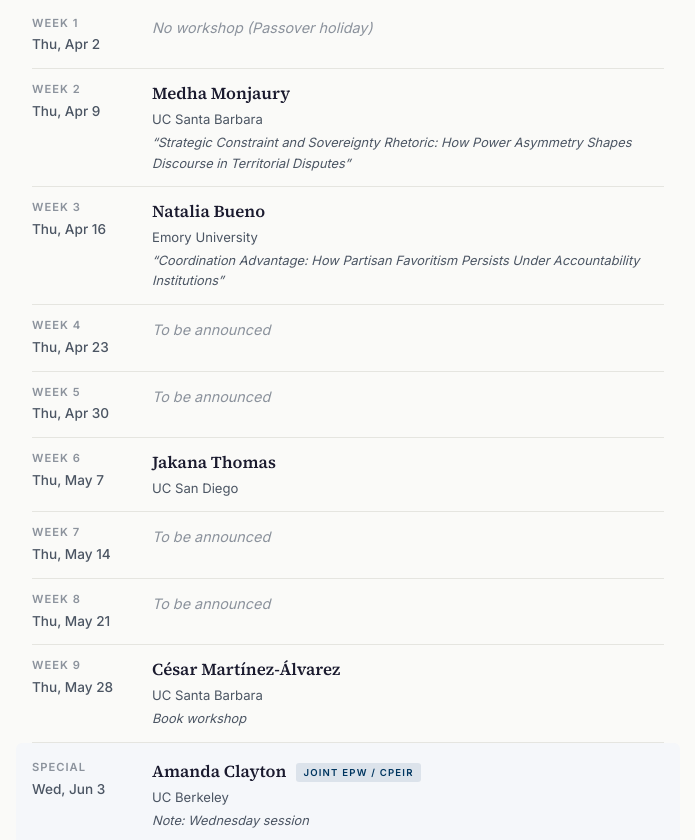
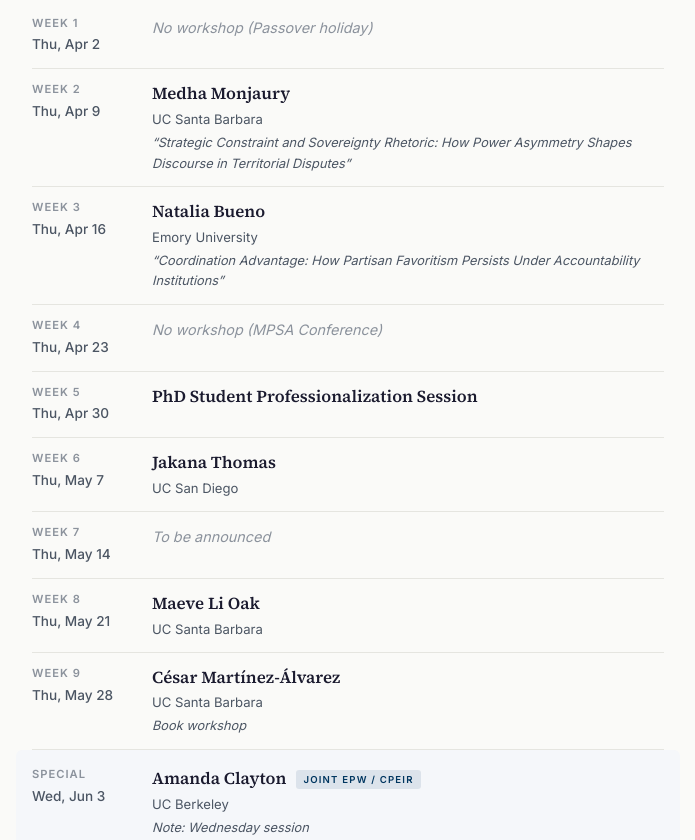
Before and after one commit to wgnomikos/cpeir, a plain HTML site: page index.html in a window 1280 px wide. Shown: the part 349-1189 px from the top of the page, without its empty margins (292-987 px from the left). Drawn offline with Linux system fonts and the light colour scheme.

Commit message:
Update Spring 2026 schedule: MPSA week, professionalization, Maeve Li Oak
- Apr 23: No workshop (MPSA Conference)
- Apr 30: PhD Student Professionalization Session
- May 21: Maeve Li Oak (UCSB)

```diff
--- a/index.html
+++ b/index.html
@@ -360,17 +360,17 @@
                     Thu, Apr 23
                 </div>
                 <div class="session-content">
-                    <span class="speaker-name">To be announced</span>
+                    <span class="speaker-name">No workshop (MPSA Conference)</span>
                 </div>
             </div>
 
-            <div class="session session-tbd">
+            <div class="session">
                 <div class="session-date">
                     <span class="session-week">Week 5</span>
                     Thu, Apr 30
                 </div>
                 <div class="session-content">
-                    <span class="speaker-name">To be announced</span>
+                    <span class="speaker-name">PhD Student Professionalization Session</span>
                 </div>
             </div>
 
@@ -395,13 +395,14 @@
                 </div>
             </div>
 
-            <div class="session session-tbd">
+            <div class="session">
                 <div class="session-date">
                     <span class="session-week">Week 8</span>
                     Thu, May 21
                 </div>
                 <div class="session-content">
-                    <span class="speaker-name">To be announced</span>
+                    <span class="speaker-name">Maeve Li Oak</span>
+                    <span class="speaker-affiliation">UC Santa Barbara</span>
                 </div>
             </div>
 
```
